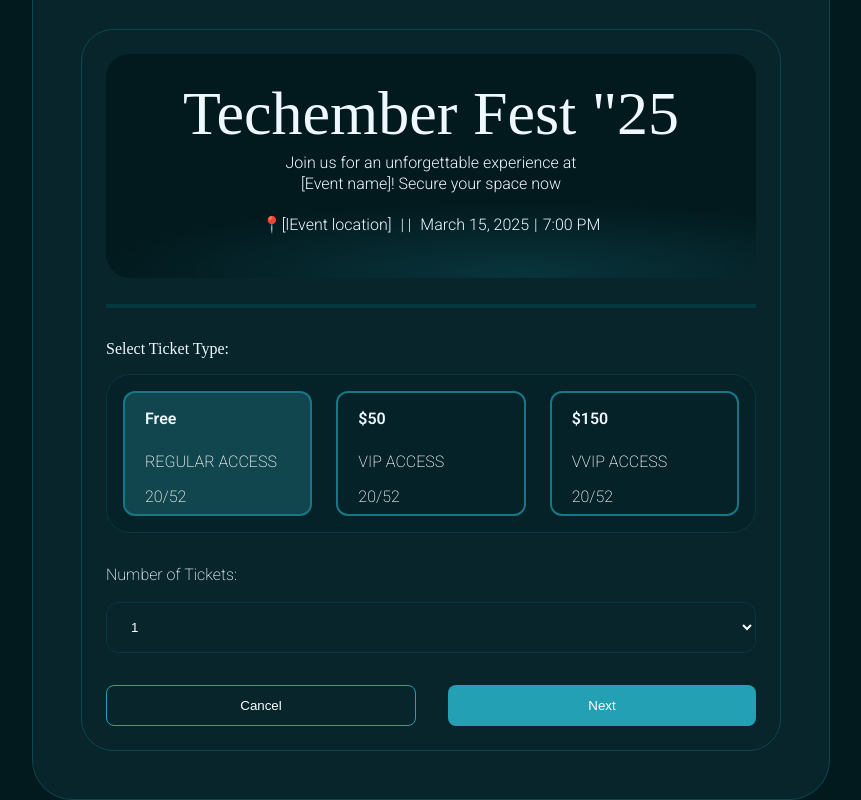
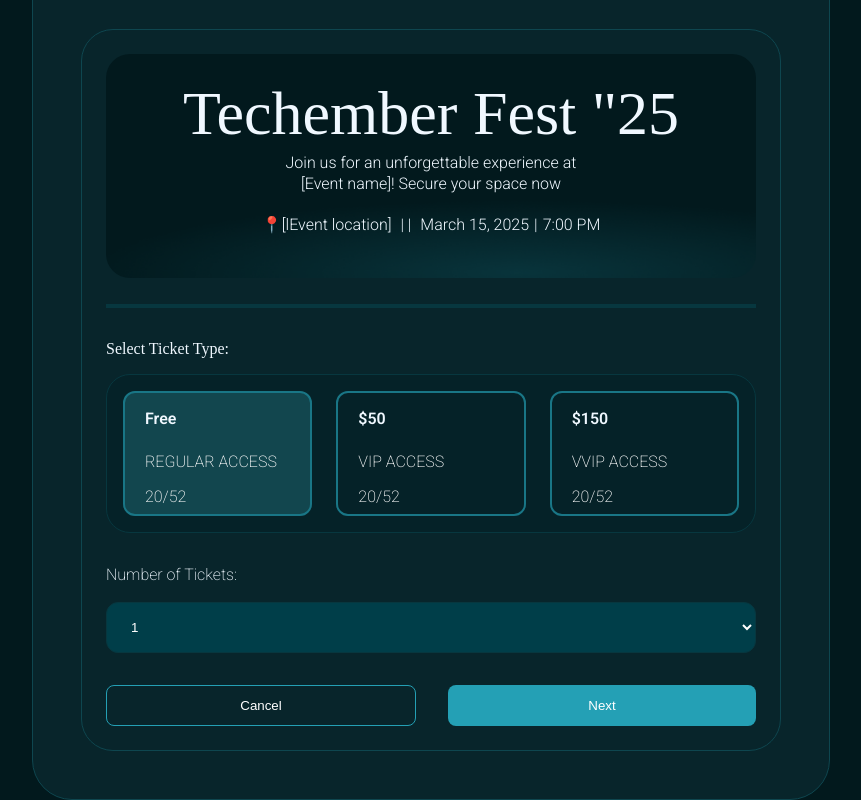
Before and after one commit to adexfit/TickectGenerator, a React (Vite) app: page / in a window 1280 px wide. In both pictures the pointer is over the element 640 px from the left and 882 px from the top of the page. Shown: the part 255-1055 px from the top of the page, without its empty margins (209-1070 px from the left). Built offline with nearby package versions, Linux system fonts and the light colour scheme; a web font is replaced by a local one.

Commit message:
edited  image download option

```diff
--- a/src/App.css
+++ b/src/App.css
@@ -244,6 +244,7 @@ select {
   background-color: #08252b;
   color: #fff;
   outline: none;
+  cursor: pointer;
 }
 
 select {
--- a/src/components/StepTwo.jsx
+++ b/src/components/StepTwo.jsx
@@ -34,7 +34,6 @@ const StepTwo = () => {
     } else {
       setUploadErr("");
     }
-    // const user_test = USER_REGEX.test(formData.fullname);
 
     if (formData.fullname.length < 4) {
       setuserNameErr("Please provide a valid user name");
@@ -57,8 +56,6 @@ const StepTwo = () => {
       emailRef.current.focus();
     }
 
-    console.log(formData);
-    console.log(formData.image.url.length);
     if (
       email_test &&
       formData.fullname.length > 3 &&
--- a/src/components/step2.css
+++ b/src/components/step2.css
@@ -87,6 +87,13 @@ textarea:focus {
   border: 2px solid #2096aa;
 }
 
+input[type="email"]:hover,
+input[type="text"]:hover,
+textarea:hover,
+select:hover {
+  background-color: #003e49;
+}
+
 /* Large devices (laptops/desktops, 992px and up) */
 @media only screen and (max-width: 992px) {
   .upload {
```
